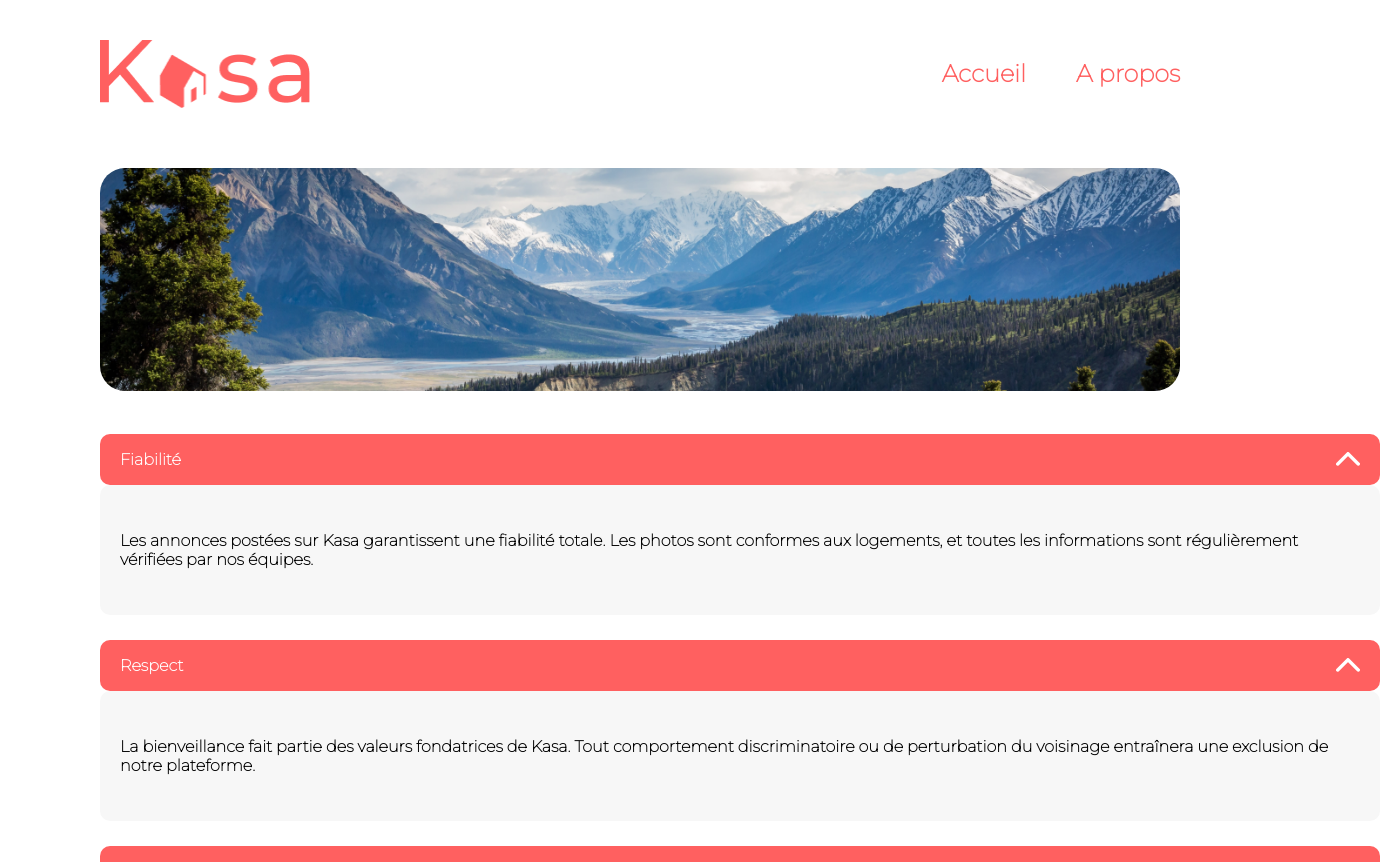
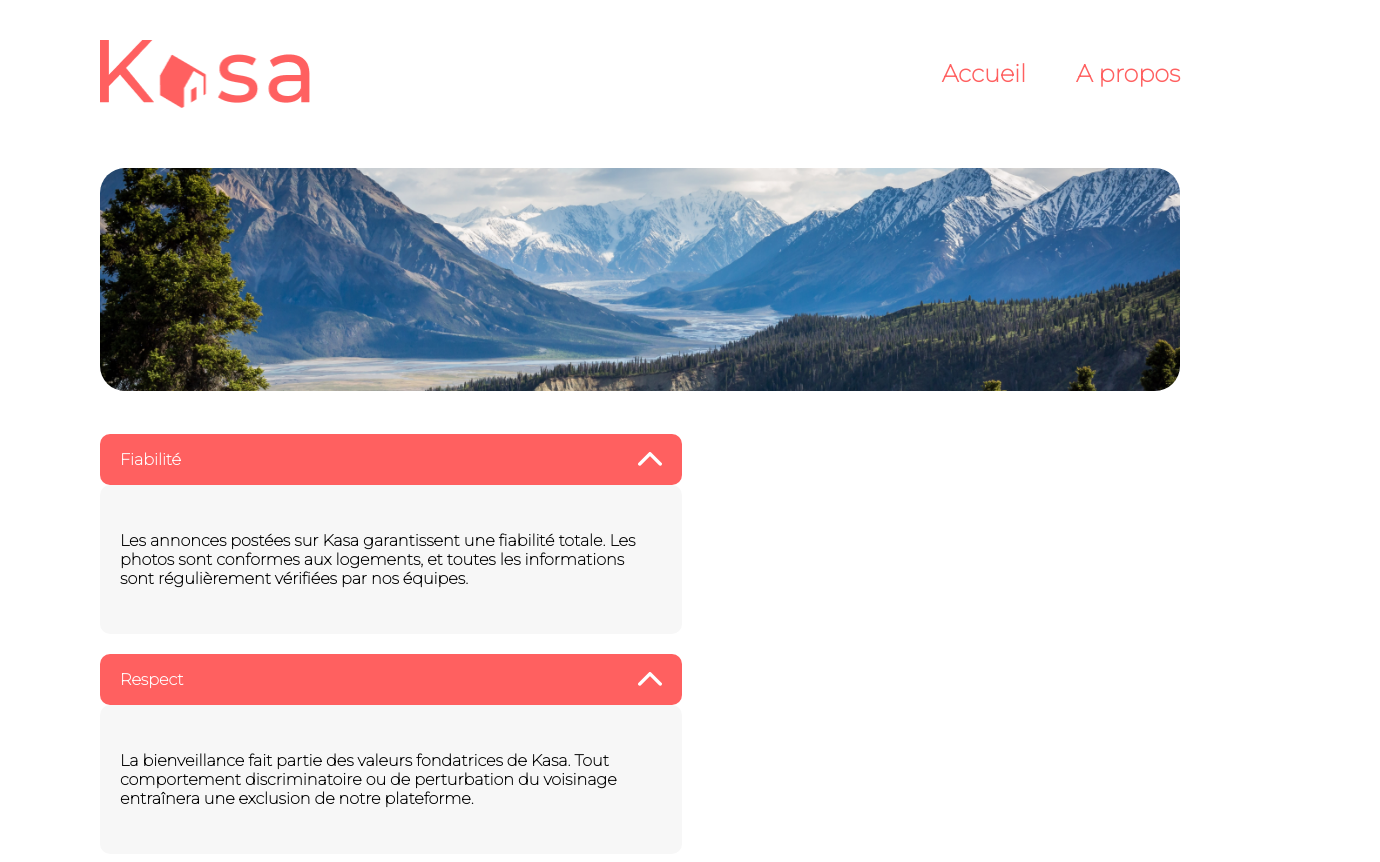
Before and after one commit to lamOpenclassroom/kasa, a React (Create React App) app: page /Propos in a window 1280 px wide. Shown: the top 862 px of the page, 1380 px wide, since content can reach past the window. Built offline with nearby package versions, Linux system fonts and the light colour scheme.

Commit message:
retructure collapse / Fiche / About

```diff
--- a/src/components/About.js
+++ b/src/components/About.js
@@ -1,4 +1,5 @@
 import "../style/collapse.scss"
+import "../style/about.scss"
 import Banner from './Banner'
 import montain from '../assets/image/montagne.png'
 import Collapse from './Collapse'
@@ -18,15 +19,15 @@ function About() {
             <div>
                 <Banner montain={montain}/>
             </div>
-            <div  className="collapse-flex-about">
+            <div>
+            <div className="collapse-flex-about">
                 <div className="collapse-flex-column-about">
-                    <div className="collapse-flex-abouts">
-                        <Collapse titleFiab={titleFiab} descFiab={descFiab} />
-                        <Collapse titleResp={titleResp} descResp={descResp} />
-                        <Collapse titleServ={titleServ} descServ={descServ} />
-                        <Collapse titleSec={titleSec} descSec={descSec} />
-                    </div>
+                    <Collapse titleFiab={titleFiab} descFiab={descFiab} />
+                    <Collapse titleResp={titleResp} descResp={descResp} />
+                    <Collapse titleServ={titleServ} descServ={descServ} />
+                    <Collapse titleSec={titleSec} descSec={descSec} />
                 </div>
+            </div>
             </div>
         </div>
     )
--- a/src/components/Collapse.js
+++ b/src/components/Collapse.js
@@ -11,8 +11,7 @@ function Collapse({description, equipmentMap,titledesc,titleequip,titleFiab,titl
 
     return (
 
-        <div className="collapse-flex">
-            <div className="collapse-flex-column">
+        <div className="margin-collapse">
                 <div className="collapse">
                     <p>{titledesc}{titleequip}{titleFiab}{titleResp}{titleServ}{titleSec}</p>
                     <img onClick={CloseDesc} className={closeCollapseDesc ? "chevron-rotate":"chevron"} src={HighChevron} alt="chevron en haut"></img>
@@ -23,7 +22,6 @@ function Collapse({description, equipmentMap,titledesc,titleequip,titleFiab,titl
                         {equipmentMap}
                     </div>
                 </div>
-            </div>
         </div>
     )
 }
--- a/src/components/Fiche.js
+++ b/src/components/Fiche.js
@@ -63,10 +63,13 @@ function Fiche() {
 
                         </div>
                         <div className="my-collapse">
+                                <div className="collapse-flex">
+                                        <div className="collapse-flex-column">
                                                 <Collapse description={description} titledesc={"Description"} />
-                                        <Collapse equipmentMap={<div>{equipmentMap}</div>} titleequip={"Equipements" } />
+                                                <Collapse equipmentMap={<div>{equipmentMap}</div>} titleequip={"Equipements"} />
                                         </div>
-
+                                </div>
+                        </div>
                 </div >
                 )
 
--- /dev/null
+++ b/src/style/about.scss
@@ -0,0 +1,17 @@
+.collapse-flex-about{
+    display: flex;
+    justify-content: space-between;
+    margin-bottom: 25px;
+    flex-direction: column;
+    align-items: center;
+    .collapse-flex-column-about{
+        display: flex;
+        flex-direction: column;
+        margin-bottom: 30px;
+        width: 1023px;
+        width: 100%;
+        .collapse-flex-column{
+            width: 100vw;
+        }
+    }
+}
--- a/src/style/collapse.scss
+++ b/src/style/collapse.scss
@@ -1,12 +1,6 @@
-//---------------------------------collapse Fiche-------------------------------
-
-.collapse-flex{
-    margin-bottom: 25px;
+.margin-collapse{
+    margin-bottom: 20px;
     width: 582px;
-    .collapse-flex-column{
-        display: flex;
-        flex-direction: column;
-    }
 .collapse{
     display: flex;
     background: #FF6060;
@@ -28,6 +22,7 @@
         cursor: pointer;
     }
 }
+}
 
 .collapse-description{
     background: #F7F7F7;
@@ -41,33 +36,9 @@
 .hidden{
     display: none;
 }
-}
 
-@media screen and (max-width:320px){
-.collapse-flex{
-    flex-direction: column;
+@media screen and (max-width: 320px) {
+    .margin-collapse{
         width: 100%;
-    .collapse-flex-column{
-        width: 100vw;
     }
 }
-}
-
-//-------------------------Collapse About--------------------------
-.collapse-flex-about{
-    display: flex;
-    justify-content: space-between;
-    margin-bottom: 25px;
-    flex-direction: column;
-    align-items: center;
-    .collapse-flex-column-about{
-        display: flex;
-        flex-direction: column;
-        margin-bottom: 30px;
-        width: 1023px;
-        width: 100%;
-        .collapse-flex-column{
-            width: 100vw;
-        }
-    }
-}
--- a/src/style/fiche.scss
+++ b/src/style/fiche.scss
@@ -1,9 +1,4 @@
-    .show{
-        visibility: visible;
-    }
-    .hidden{
-        visibility: hidden;
-    }
+
     .flex-title-profil{
         display: flex;
         justify-content: space-between;
@@ -50,8 +45,17 @@
         justify-content: space-between;
     }
 
+.collapse-flex{
+    margin-bottom: 25px;
+    width: 100%;
+    .collapse-flex-column{
+        display: flex;
+        justify-content: space-between;
+    }
+}
+
 @media screen and (max-width:320px) {
-    .flex-title-profil{
+.flex-title-profil{
         flex-direction: column;
         .flex-profil{
             flex-direction: row-reverse;
@@ -59,14 +63,23 @@
             margin-bottom: 16px;
             .all-stars{
                 max-width: 100px;
-                .star{
+            .star{
                     width: 13px;
                     height: 13px;
-                }
             }
         }
     }
-    .my-collapse{
-        flex-direction: column;
+}
+
+.my-collapse{
+    flex-direction: column;
+        .collapse-flex{
+            flex-direction: column;
+            width: 100%;
+            .collapse-flex-column{
+                width: 100vw;
+                flex-direction: column;
+            }
+        }
     }
 }
```
Lines whose indentation alone changed are shown as unchanged.
